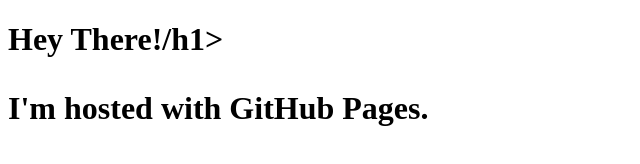
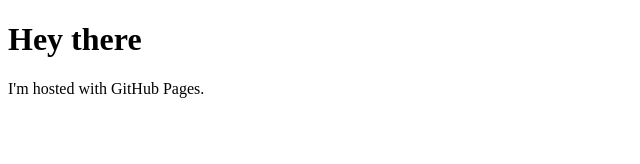
Before and after one commit to zergez/zergez.github.io, a plain HTML site: page index.html in a window 1280 px wide. Shown: the whole page, without its empty margins (0-640 px from the left). Drawn offline with Linux system fonts and the light colour scheme.

Commit message:
hey there añadido al index principal

```diff
--- a/index.html
+++ b/index.html
@@ -1,7 +1,7 @@
 <!DOCTYPE html>
 <html>
 <body>
-<h1>Hey There!/h1>
+<h1>Hey there</h1>
 <p>I'm hosted with GitHub Pages.</p>
 </body>
 </html>
```
